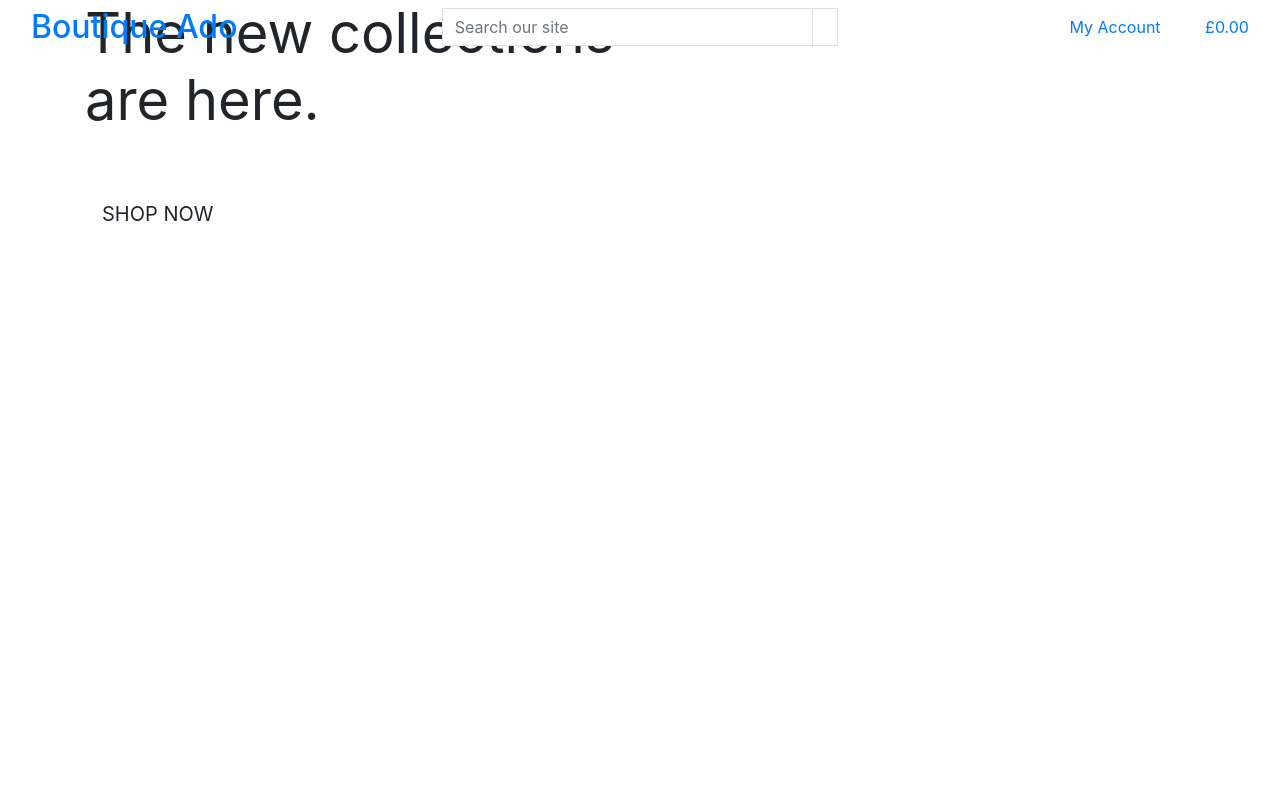
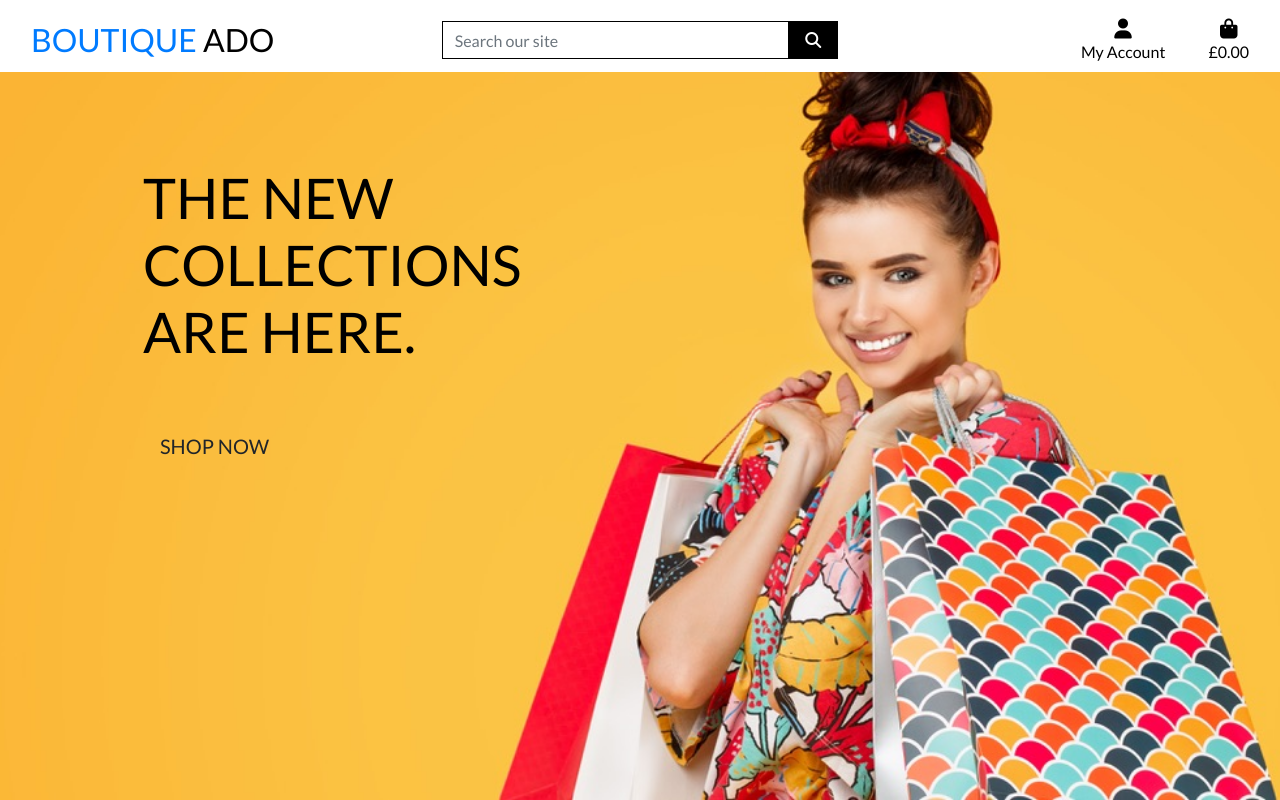
Before and after one commit to szilvia-csernus/boutique-ado, a Django app: page / in a window 1280 px wide. Run offline with Django 3.2, Linux system fonts and the light colour scheme; some libraries are stand-ins or nearby versions.

Commit message:
complete header and css

```diff
--- a/boutique_ado/urls.py
+++ b/boutique_ado/urls.py
@@ -15,9 +15,11 @@ Including another URLconf
 """
 from django.contrib import admin
 from django.urls import path, include
+from django.conf import settings
+from django.conf.urls.static import  static
 
 urlpatterns = [
     path('admin/', admin.site.urls),
     path('accounts/', include('allauth.urls')),
-    path('', include('home.urls'))
-]
+    path('', include('home.urls')),
+] + static(settings.MEDIA_URL, document_root=settings.MEDIA_ROOT)
--- /dev/null
+++ b/static/css/base.css
@@ -0,0 +1,83 @@
+html {
+    height: 100%;
+}
+
+body {
+    background: url('/media/homepage-photo.jpeg');
+    background-size: cover;
+    background-repeat: no-repeat;
+    background-position: center;
+    height: calc(100vh - 164px);
+    color: #555;
+    font-family: 'Lato';
+}
+
+/* from Bulma */
+.icon {
+    align-items: center;
+    display: inline-flex;
+    justify-content: center;
+    height: 1.5rem;
+    width: 1.5rem;
+}
+
+.logo-font {
+    text-transform: uppercase;
+}
+
+.main-logo-link {
+    width: fit-content;
+}
+
+.shop-now-button {
+    background: black;
+    color: white;
+    min-width: 260px;
+}
+
+.btn-black {
+    background: black;
+    color: white;
+}
+
+.shop-now-button:hover,
+.shop-now-button:active,
+.shop-now-button:focus,
+.btn-black:hover,
+.btn-black:active,
+.btn-black:focus {
+    background: #222;
+    color: white;
+}
+
+.text-black {
+    color: #000 !important;
+}
+
+.border-black {
+    border: 1px solid black !important;
+}
+
+/* -------------------------------- Media Queries */
+
+/* Slightly larger container on xl screens */
+@media (min-width: 1200px) {
+  .container {
+    max-width: 80%;
+  }
+}
+
+/* fixed top navbar only on medium and up */
+@media (min-width: 992px) {
+    .fixed-top-desktop-only {
+        position: fixed;
+        top: 0;
+        right: 0;
+        left: 0;
+        z-index: 1030;
+    }
+
+    .header-container {
+        padding-top: 164px;
+    }
+}
--- a/templates/base.html
+++ b/templates/base.html
@@ -5,7 +5,6 @@
 
 <head>
 
-    <!-- Required meta tags -->
     {% block meta %}
     <meta charset="utf-8">
     <meta http-equiv="X-UA-Compatible" content="IE=edge">
@@ -15,17 +14,20 @@
     {% block extra_meta %}
     {% endblock %}
 
-    <!-- Bootstrap CSS -->
     {% block corecss %}
     <link rel="stylesheet" href="https://cdn.jsdelivr.net/npm/bootstrap@4.6.2/dist/css/bootstrap.min.css"
         integrity="sha384-xOolHFLEh07PJGoPkLv1IbcEPTNtaed2xpHsD9ESMhqIYd0nLMwNLD69Npy4HI+N" crossorigin="anonymous">
+    <link rel="preconnect" href="https://fonts.googleapis.com">
+    <link rel="preconnect" href="https://fonts.gstatic.com" crossorigin>
+    <link href="https://fonts.googleapis.com/css2?family=Lato&display=swap" rel="stylesheet">
+    <link rel="stylesheet" href="{% static 'css/base.css'%}">
     {% endblock %}
 
     {% block extra_css %}
     {% endblock %}
 
-    <!-- jQuery and Bootstrap Bundle (includes Popper) -->
     {% block corejs %}
+    <script src="https://kit.fontawesome.com/caa687f137.js" crossorigin="anonymous"></script>
     <script src="https://cdn.jsdelivr.net/npm/jquery@3.5.1/dist/jquery.min.js"
         integrity="sha256-9/aliU8dGd2tb6OSsuzixeV4y/faTqgFtohetphbbj0=" crossorigin="anonymous"></script>
     <script src="https://cdn.jsdelivr.net/npm/bootstrap@4.6.2/dist/js/bootstrap.bundle.min.js"
@@ -41,7 +43,7 @@
 
 <body>
     <header class="container-fluid fixed-top">
-        <div class="row">
+        <div id="topnav" class="row bg-white pt-lg-2 d-none d-lg-flex">
             <div class="col-12 col-lg-4 my-auto py-1 py-lg-0 text-center text-lg-left">
                 <a href="{% url 'home' %}" class="nav-link main-logo-link">
                     <h2 class="logo-font text-black my-0">
```
Also changed, not shown: boutique_ado/settings.py (+8 -0 lines), media/homepage-photo.jpeg (added).
